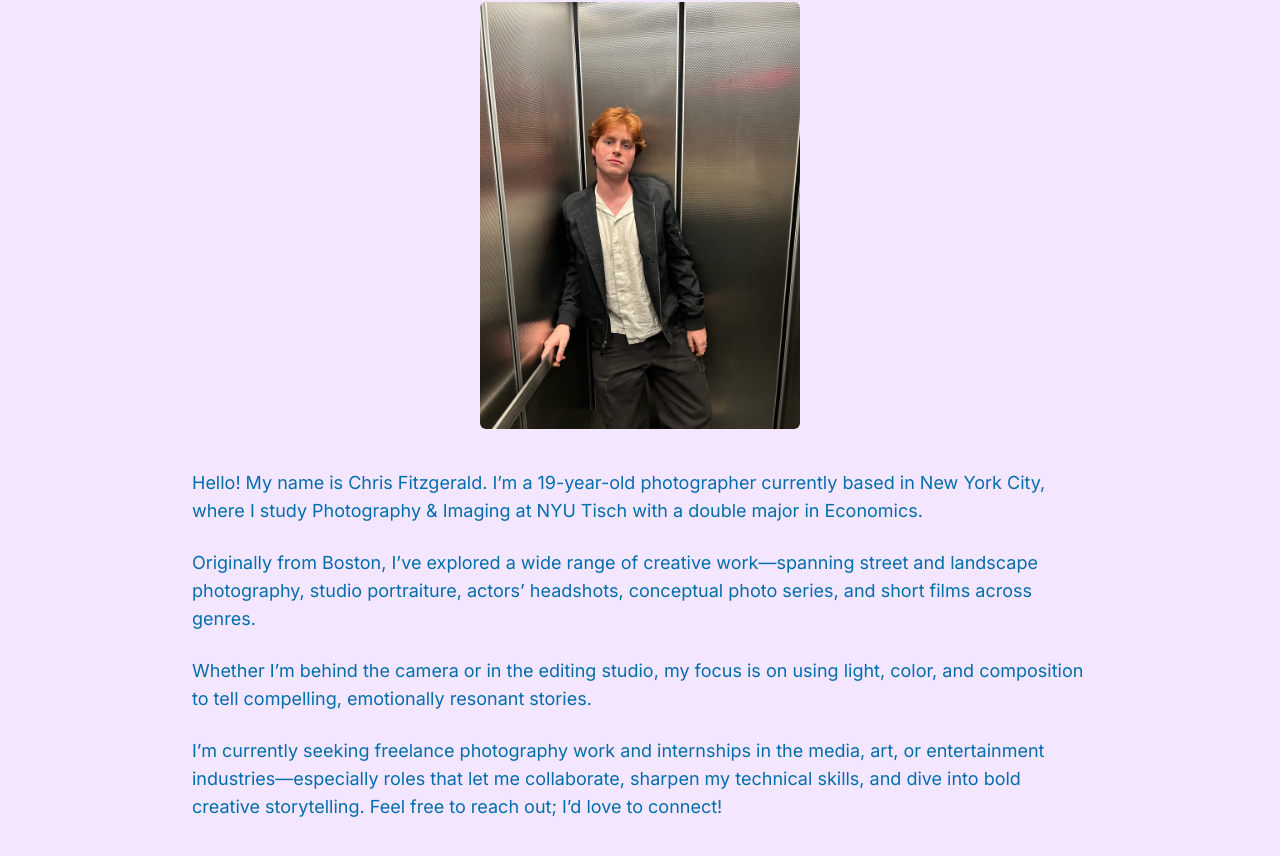
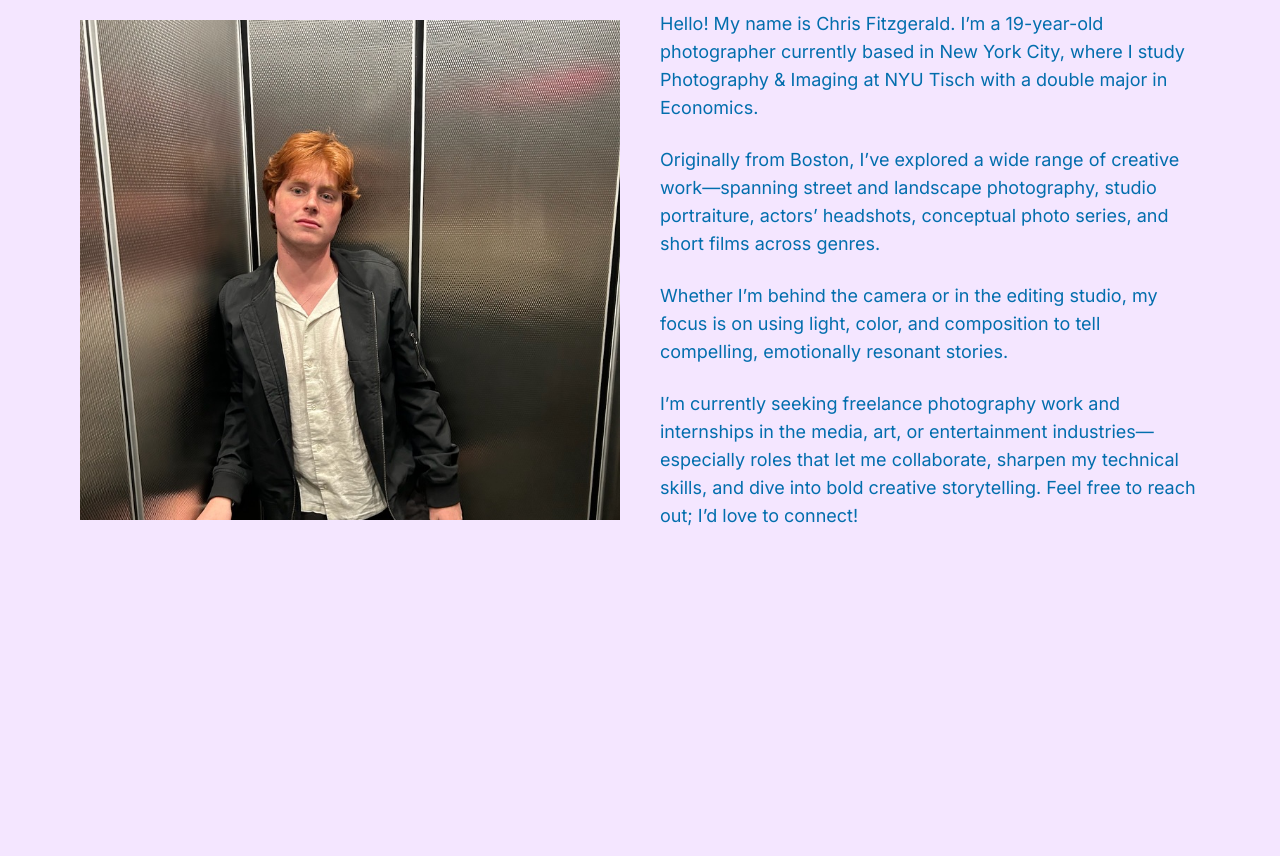
Before and after one commit to juliettemangon2/chrisfitzgerald-site, a React (Create React App) app: page /#/about in a window 1280 px wide. Shown: the part 238-1094 px from the top of the page. After the commit the page ends 816 px from the top, so only its background shows below. Built offline with nearby package versions, Linux system fonts and the light colour scheme.

Commit message:
Update AboutPage.jsx

```diff
--- a/src/AboutPage.jsx
+++ b/src/AboutPage.jsx
@@ -1,7 +1,7 @@
 import React, { useState } from "react";
 import { Link } from "react-router-dom";
 import { motion, AnimatePresence } from "framer-motion";
-import chrisPhoto from "./assets/images/chris.jpeg"; // Adjust path as needed based on file structure
+import chrisPhoto from "./assets/images/chris.jpeg";
 
 const navItems = [
   { name: "About", path: "/about" },
@@ -55,26 +55,34 @@ export default function AboutPage() {
       </AnimatePresence>
 
       {/* Page content */}
-      <div className="max-w-4xl mx-auto mt-20 sm:mt-28 space-y-10">
-        <h1 className="text-4xl font-light text-center">About Me</h1>
+      <div className="max-w-6xl mx-auto mt-20 sm:mt-28 space-y-12">
+        <h1 className="text-4xl font-light text-center sm:text-left">About Me</h1>
 
-        <div className="w-full flex justify-center">
-          <img
-            src={chrisPhoto}
-            alt="Chris Fitzgerald"
-            className="w-full sm:w-[320px] h-auto object-cover rounded-md"
-          />
-        </div>
+        <div className="flex flex-col sm:flex-row gap-10 items-center">
+          {/* Chris image */}
+          <div className="w-full sm:w-1/2 flex justify-center">
+            <img
+              src={chrisPhoto}
+              alt="Chris Fitzgerald"
+              className="w-full h-[420px] sm:h-[500px] object-cover object-[center_30%]"
+            />
+          </div>
 
-        <div className="space-y-6">
-          {[
-            "Hello! My name is Chris Fitzgerald. I’m a 19-year-old photographer currently based in New York City, where I study Photography & Imaging at NYU Tisch with a double major in Economics.",
-            "Originally from Boston, I’ve explored a wide range of creative work—spanning street and landscape photography, studio portraiture, actors’ headshots, conceptual photo series, and short films across genres.",
-            "Whether I’m behind the camera or in the editing studio, my focus is on using light, color, and composition to tell compelling, emotionally resonant stories.",
-            "I’m currently seeking freelance photography work and internships in the media, art, or entertainment industries—especially roles that let me collaborate, sharpen my technical skills, and dive into bold creative storytelling. Feel free to reach out; I’d love to connect!"
-          ].map((text, i) => (
-            <p key={i} className="text-lg font-light">{text}</p>
-          ))}
+          {/* Text content */}
+          <div className="w-full sm:w-1/2 space-y-6 text-lg font-light">
+            <p>
+              Hello! My name is Chris Fitzgerald. I’m a 19-year-old photographer currently based in New York City, where I study Photography & Imaging at NYU Tisch with a double major in Economics.
+            </p>
+            <p>
+              Originally from Boston, I’ve explored a wide range of creative work—spanning street and landscape photography, studio portraiture, actors’ headshots, conceptual photo series, and short films across genres.
+            </p>
+            <p>
+              Whether I’m behind the camera or in the editing studio, my focus is on using light, color, and composition to tell compelling, emotionally resonant stories.
+            </p>
+            <p>
+              I’m currently seeking freelance photography work and internships in the media, art, or entertainment industries—especially roles that let me collaborate, sharpen my technical skills, and dive into bold creative storytelling. Feel free to reach out; I’d love to connect!
+            </p>
+          </div>
         </div>
       </div>
     </div>
```
